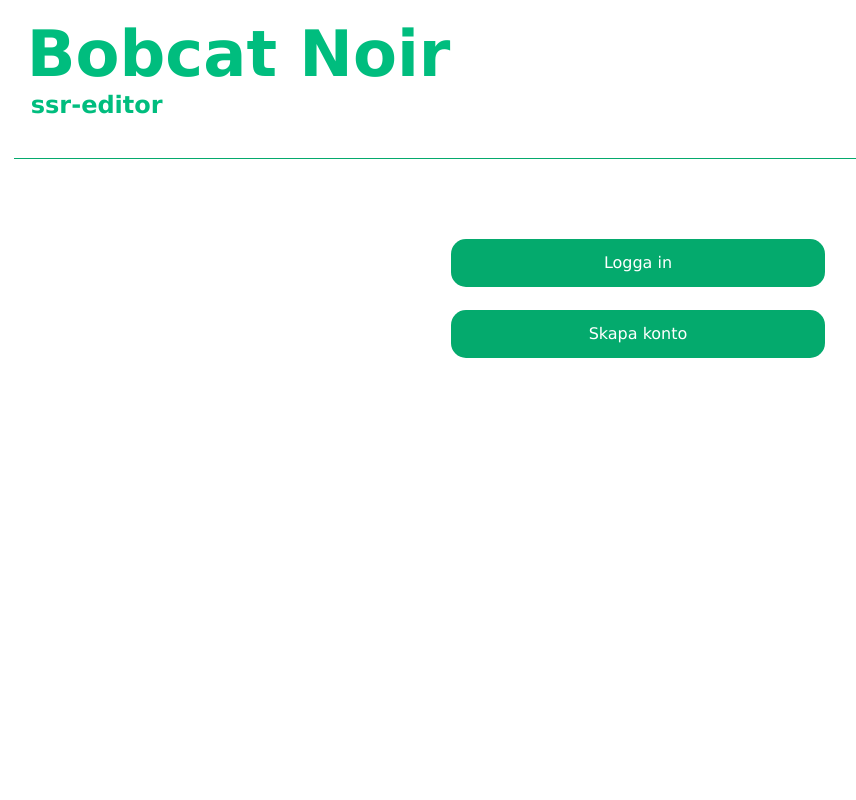
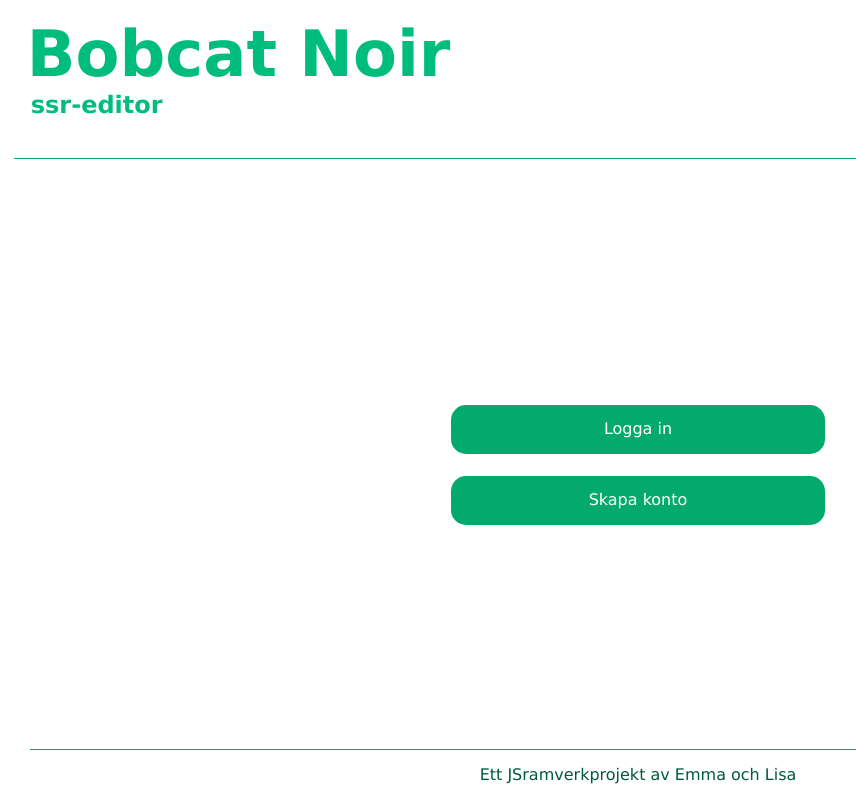
Before and after one commit to lisarosengren/ssr-editor-vue, a Vue app: page / in a window 1280 px wide. Shown: the top 800 px of the page, without its empty margins (2-858 px from the left). Built offline with nearby package versions, Linux system fonts and the light colour scheme; no server answers.

Commit message:
Fix for footer and buttons

```diff
--- a/src/App.vue
+++ b/src/App.vue
@@ -128,7 +128,7 @@ onMounted(async () => {
   </div>
   </header>
 
-  <main :class="{ main: userState.loggedIn }" v-if="!err">
+  <main :class="{ main: userState.loggedIn, center: !userState.loggedIn }" v-if="!err">
     <div v-if="userState.loggedIn" class="sidebar left">
         <UserDocs @doc-created="reloadDocs"/>
     </div>
@@ -166,23 +166,22 @@ header {
 }
 
 footer {
-  margin-top: 2.8em;
   margin-left: 1em;
   margin-right: 1em;
   border-top: #04AA6D 1px solid;
-  margin-bottom: 0;
-  left: 0;
-  bottom: 0;
-  width: 100%;
+  /* margin-bottom: 0; */
+  /* left: 0; */
+  /* bottom: 0; */
+  /* width: 100%; */
   text-align: center;
-  width: 100%;
+  /* width: 100%; */
   color: rgb(0, 91, 60);
-  position: relative;
+  /* position: relative; */
 }
 
-.footer {
+/* .footer {
   padding-bottom: 0.7em;
-}
+} */
 
 .header {
   font-size: 4em;
--- a/src/assets/main.css
+++ b/src/assets/main.css
@@ -10,10 +10,13 @@
   padding-right: 1em;
   height: 100%;
   min-height: 100vh;
+  display: flex;
+  flex-direction: column;
 }
 
 main {
-  min-height: 100%;
+  /* max-height: 100%; */
+  flex-grow: 1;
   padding-bottom: 3.6em;
 }
 .main {
--- a/src/components/UserDocs.vue
+++ b/src/components/UserDocs.vue
@@ -103,7 +103,7 @@ li {
 
 
 .create {
-  margin: 0;
+  /* margin: 0; */
   min-width: 50%;
   max-width: 100%;
 }
```
